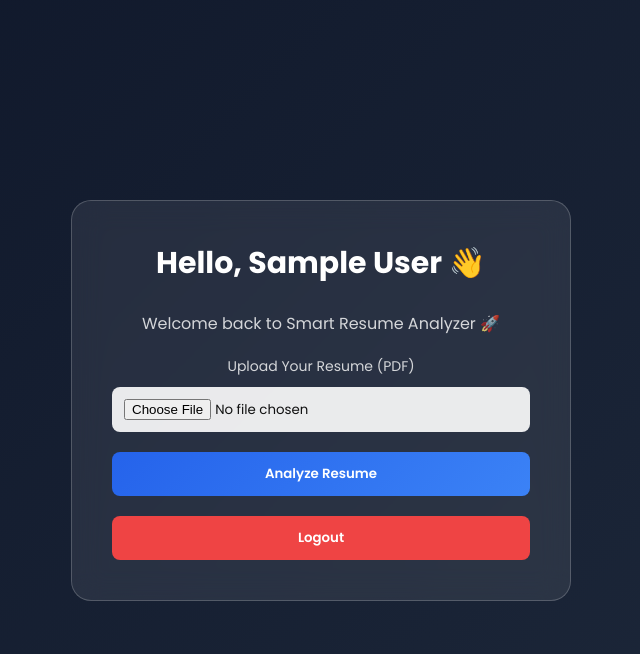
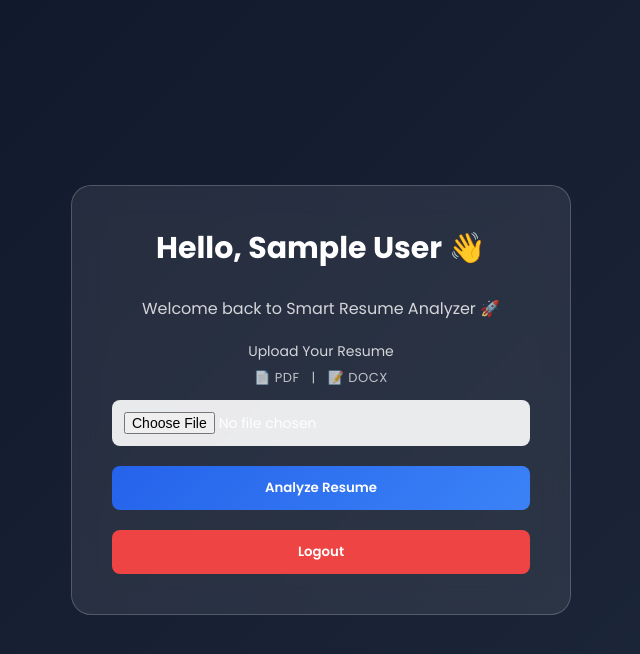
Before and after one commit to Pariisharma/Smart-Resume-Analyzer, a Flask app: page /home in a window 1280 px wide. Shown: the top 654 px of the page, without its empty margins (319-959 px from the left). Run offline with Flask 3, Linux system fonts and the light colour scheme; the visitor is signed in with stand-in values (Sample User, id 1).

Commit message:
Added DOCX support and upgraded index upload UI

```diff
--- a/app.py
+++ b/app.py
@@ -4,6 +4,7 @@ from flask_login import LoginManager, UserMixin, login_user, login_required, log
 from flask_bcrypt import Bcrypt
 from flask_sqlalchemy import SQLAlchemy
 import PyPDF2
+from docx import Document
 from google import genai
 import os
 import re
@@ -173,11 +174,23 @@ def upload():
         return "No selected file", 400
 
     # ===== Extract Text =====
+    # ===== Extract Text =====
     try:
-        pdf_reader = PyPDF2.PdfReader(file)
-        text = "".join([page.extract_text() or "" for page in pdf_reader.pages])
+        filename = file.filename.lower()
+
+        if filename.endswith(".pdf"):
+            pdf_reader = PyPDF2.PdfReader(file)
+            text = "".join([page.extract_text() or "" for page in pdf_reader.pages])
+
+        elif filename.endswith(".docx"):
+            doc = Document(file)
+            text = "\n".join([para.text for para in doc.paragraphs])
+
+        else:
+            return "Unsupported file format. Please upload PDF or DOCX.", 400
+
     except Exception:
-        return "Error processing PDF file", 500
+        return "Error processing file", 500
 
     text_lower = text.lower()
     truncated_text = text[:3000]
--- a/templates/index.html
+++ b/templates/index.html
@@ -147,13 +147,21 @@
 
         /* Fix file input text color */
         .file-input {
-            color: #111 !important;
-            background-color: #f8fafc;
+            cursor: pointer;
+            font-size: 14px;
         }
 
         .dark-mode .file-input {
             color: #111 !important;
             background-color: #e5e7eb;
+        }
+
+        .upload-hint {
+            display: block;
+            margin-bottom: 12px;
+            font-size: 13px;
+            opacity: 0.7;
+            letter-spacing: 0.5px;
         }
     </style>
 </head>
@@ -167,8 +175,13 @@
         </p>
 
         <form action="/upload" method="POST" enctype="multipart/form-data">
-            <label>Upload Your Resume (PDF)</label>
-            <input type="file" name="resume" class="form-control file-input" required>
+            <label style="margin-bottom:6px;">
+                Upload Your Resume
+            </label>
+            <small class="upload-hint">
+                📄 PDF &nbsp; | &nbsp; 📝 DOCX
+            </small>
+            <input type="file" name="resume" class="form-control file-input" accept=".pdf,.docx" required>
             <button type="submit" id="analyzeBtn">
                 <span id="btnText">Analyze Resume</span>
             </button>
```
